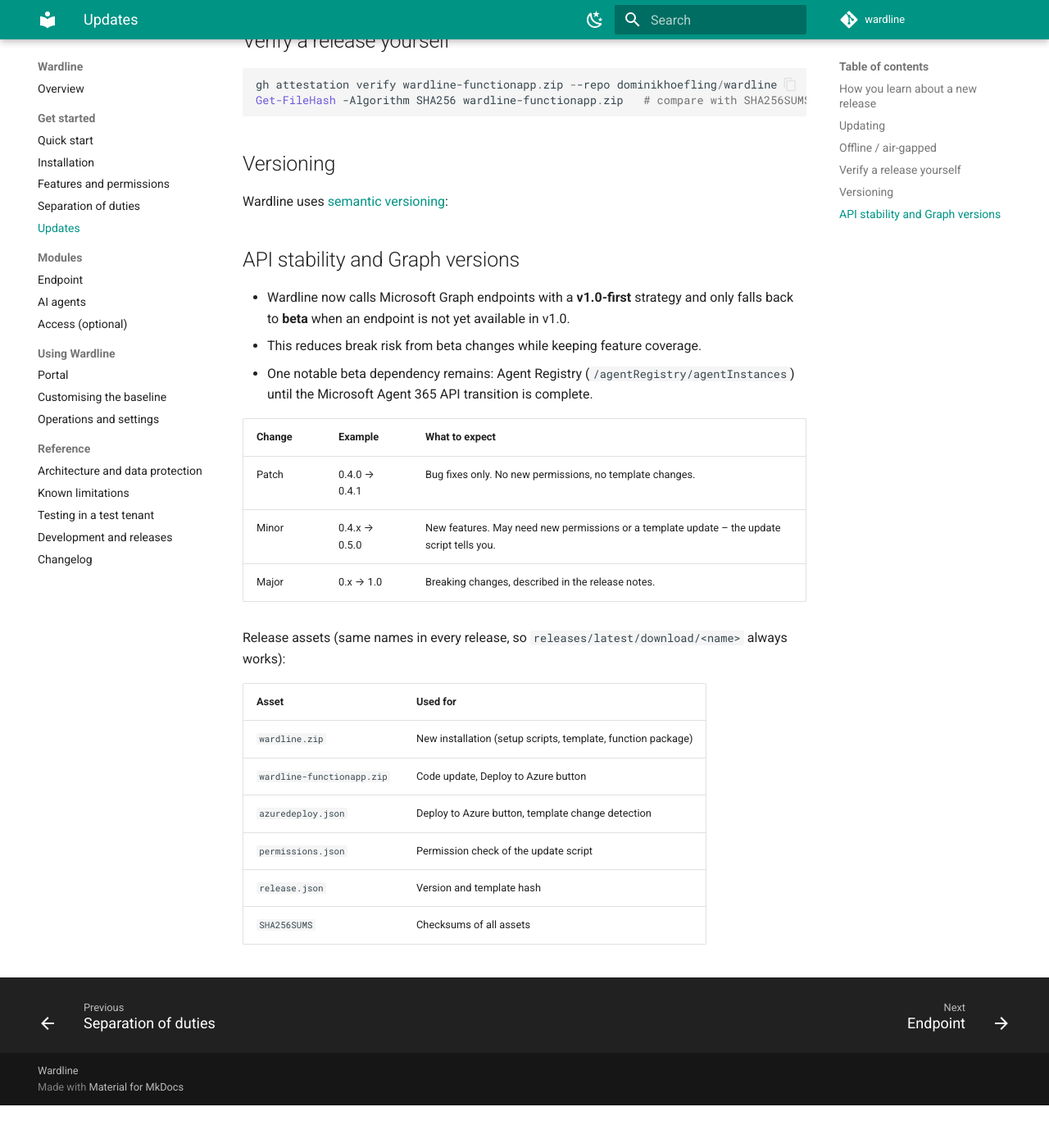
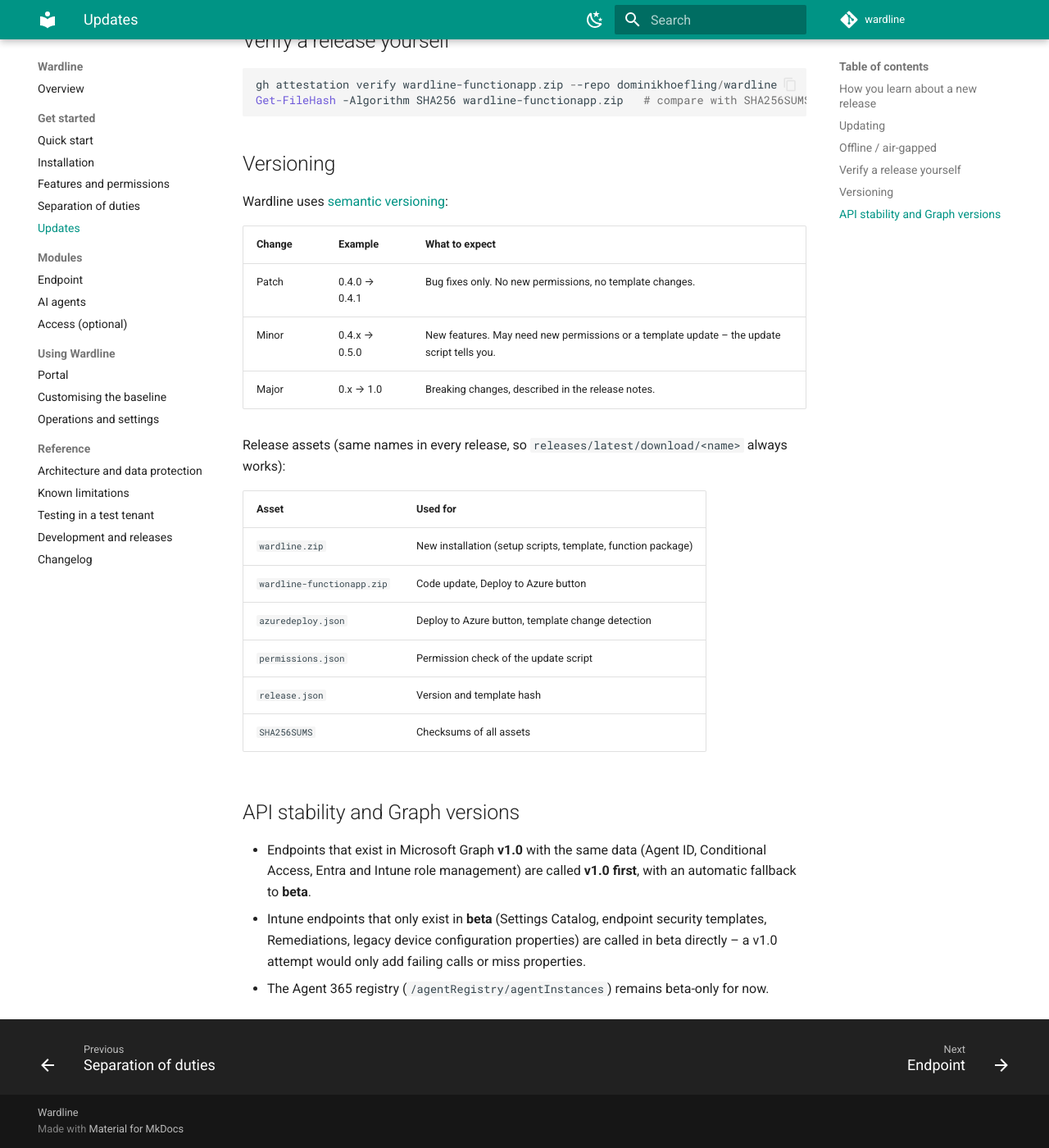
Before and after one commit to dominikhoefling/gapsio, an MkDocs documentation site: the page built from docs/updates.md, in a window 1280 px wide and 1400 px high, scrolled down 1314 px. Shown: the whole window at 82% size. Built offline with MkDocs 1.6.1 and Material for MkDocs 9.7.7, drawn with Linux system fonts in a browser that asks for light colours; comment, search, counter and statistics services are not loaded; before the commit the page ends 2662 px from its top, so only the background shows below that.

Commit message:
Fix Graph v1.0-first change: one shared helper, beta for beta-only Intune endpoints
The previous commit defined Invoke-WlIntuneGraphSafe twice (Endpoint.ps1 and Access.ps1); the Access version without -Silent overrode the other, so the endpoint collection failed with 'A parameter cannot be found that matches parameter name Silent'.

- Core: Invoke-WlGraphV1First tries v1.0, falls back to beta and remembers the fallback per endpoint
- Agent ID, Conditional Access, Entra and Intune role management use it
- Settings Catalog, endpoint security templates, legacy device configuration and Remediations call beta directly (beta-only or beta-shaped)
- Agent sponsors: $expand tried in v1.0 and beta before falling back
- Tests for the fallback; docs section moved below the versioning table

```diff
--- a/docs/updates.md
+++ b/docs/updates.md
@@ -52,12 +52,6 @@ Get-FileHash -Algorithm SHA256 wardline-functionapp.zip   # compare with SHA256S
 
 Wardline uses [semantic versioning](https://semver.org/):
 
-## API stability and Graph versions
-
-- Wardline now calls Microsoft Graph endpoints with a **v1.0-first** strategy and only falls back to **beta** when an endpoint is not yet available in v1.0.
-- This reduces break risk from beta changes while keeping feature coverage.
-- One notable beta dependency remains: Agent Registry (`/agentRegistry/agentInstances`) until the Microsoft Agent 365 API transition is complete.
-
 | Change | Example | What to expect |
 |---|---|---|
 | Patch | 0.4.0 → 0.4.1 | Bug fixes only. No new permissions, no template changes. |
@@ -74,3 +68,11 @@ Release assets (same names in every release, so `releases/latest/download/<name>
 | `permissions.json` | Permission check of the update script |
 | `release.json` | Version and template hash |
 | `SHA256SUMS` | Checksums of all assets |
+
+## API stability and Graph versions
+
+- Endpoints that exist in Microsoft Graph **v1.0** with the same data (Agent ID, Conditional Access, Entra and Intune role
+  management) are called **v1.0 first**, with an automatic fallback to **beta**.
+- Intune endpoints that only exist in **beta** (Settings Catalog, endpoint security templates, Remediations, legacy
+  device configuration properties) are called in beta directly – a v1.0 attempt would only add failing calls or miss properties.
+- The Agent 365 registry (`/agentRegistry/agentInstances`) remains beta-only for now.
```
Also changed, not shown: CHANGELOG.md (+1 -2 lines), 6 other files.
